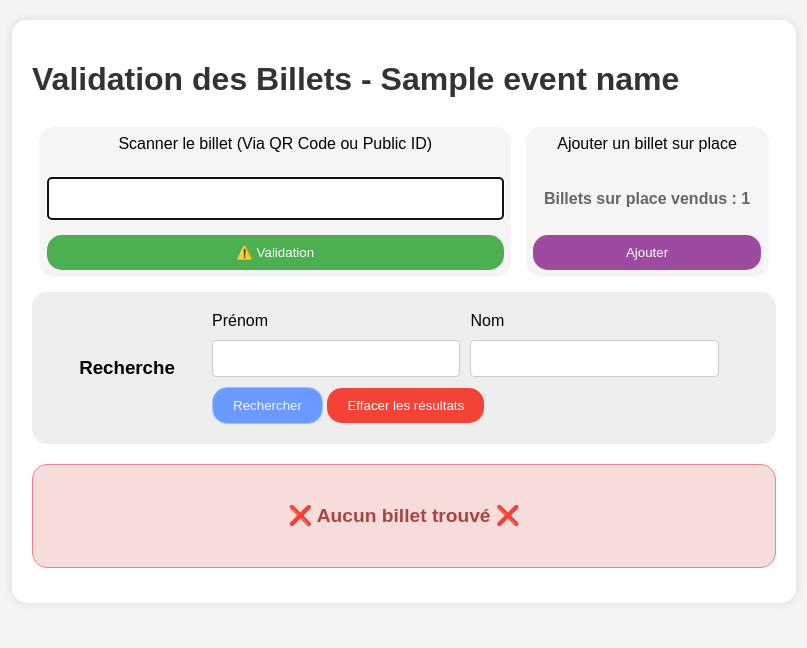
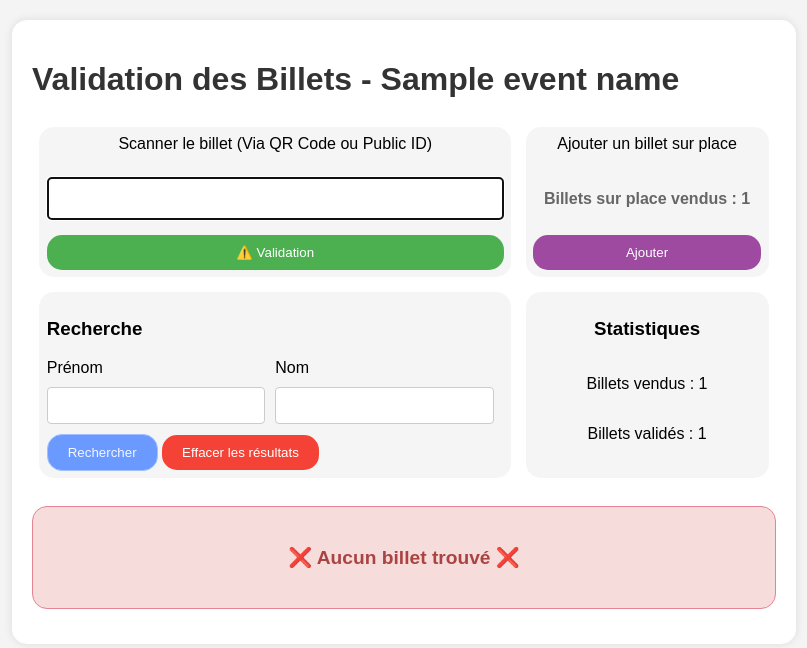
Before and after one commit to DrumSlayers/valideur-billet, a Flask app: template src/templates/index.html in a window 1280 px wide. Shown: the top 648 px of the page, without its empty margins (236-1043 px from the left). Run offline with Flask 3, Linux system fonts and the light colour scheme; the template is opened without the code that fills it: most values are stand-ins (such as "Sample title", 1, 10 or a date in 2020).

Commit message:
feat: tickets statistics (total / validated)

```diff
--- a/src/main.py
+++ b/src/main.py
@@ -2,7 +2,7 @@ from flask import Flask, render_template, request
 from dotenv import load_dotenv
 import os
 import pandas as pd
-from utils.csv_handler import load_tickets, manage_onplace_tickets
+from utils.csv_handler import load_tickets, manage_onplace_tickets, count_active_tickets, count_validated_tickets
 from utils.validator import validate_ticket, search_tickets
 app = Flask(__name__)
 
@@ -41,10 +41,16 @@ def validate():
         # Pour les requêtes GET
         onplace_count = manage_onplace_tickets('count')
 
+    # Calculer les compteurs après toute action
+    tickets_count = count_active_tickets(attendees_tickets_data)
+    validated_tickets_count = count_validated_tickets()
+
     return render_template('index.html',
                         results=results,
                         event_name=os.getenv('event_name'),
-                        onplace_count=onplace_count)
+                        onplace_count=onplace_count,
+                        tickets_count=tickets_count,
+                        validated_tickets_count=validated_tickets_count)
 
 @app.route('/search', methods=['GET', 'POST'])
 def search():
@@ -56,7 +62,15 @@ def search():
 
         results = search_tickets(attendees_tickets_data, public_id, first_name, last_name)
 
-    return render_template('index.html', results=results, event_name=os.getenv('event_name'))
+    # Ajouter les compteurs à la route de recherche
+    tickets_count = count_active_tickets(attendees_tickets_data)
+    validated_tickets_count = count_validated_tickets()
+
+    return render_template('index.html',
+                        results=results,
+                        event_name=os.getenv('event_name'),
+                        tickets_count=tickets_count,
+                        validated_tickets_count=validated_tickets_count)
 
 if __name__ == '__main__':
     app.run(debug=os.getenv('debug'), host="0.0.0.0")
--- a/src/static/styles.css
+++ b/src/static/styles.css
@@ -21,7 +21,6 @@ h1 {
 }
 
 .validation-box {
-    margin-bottom: 1%;
     padding: 1%;
     border-radius: 15px;
     gap: 1%;
@@ -86,15 +85,21 @@ h1 {
     align-self: center;
 }
 
+.search-box {
+    padding: 1%;
+    border-radius: 15px;
+    gap: 1%;
+    display: flex;
+    min-height: 100px; /* Définir une hauteur minimale */
+}
+
 .manual-search {
-    margin-bottom: 20px;
-    padding: 20px;
-    background-color: #eee;
+    flex: 2;  /* Prend 2/3 de l'espace */
+    display: flex;
+    flex-direction: column;
+    background-color: #f5f5f5;
     border-radius: 15px;
-    display: flex;
-    gap: 10px;
-    align-items: center;
-    justify-content: space-evenly;
+    padding: 1%;
 }
 
 .manual-search .form-group {
@@ -107,6 +112,17 @@ h1 {
     padding: 5px;
     margin-bottom: 10px;
     box-sizing: border-box; /* Include padding in width calculation */
+}
+
+.statistics-box {
+    flex: 1;  /* Prend 1/3 de l'espace */
+    display: flex;
+    flex-direction: column;
+    background-color: #f5f5f5;
+    border-radius: 15px;
+    padding: 1%;
+    margin-left: 1%;
+    align-items: center;
 }
 
 input[type="text"] {
--- a/src/templates/index.html
+++ b/src/templates/index.html
@@ -26,9 +26,10 @@
                 </form>
             </div>
         </div>
-        </form>
+
+        <div class="search-box">
             <div class="manual-search">
-            <h3>Recherche   </h3>
+                <h3>Recherche</h3>
                 <form action="/search" method="post" id="searchForm">
                     <div class="form-row">
                         <div class="form-group">
@@ -52,7 +53,13 @@
                     }
                 </script>
             </div>
-        </form>
+            <div class="statistics-box">
+                <h3>Statistiques</h3>
+                <p>Billets vendus : {{ tickets_count }}</p>
+                <p>Billets validés : {{ validated_tickets_count }}</p>
+            </div>
+        </div>
+
 
         {% if results is not none and results[0] %}
             <div class="results {% if results[1] and 'déjà validé' in results[1] %}warning{% elif results[1] and 'annulé' in results[1] %} error {% elif results[1] and 'Résultat(s)' in results[1] %}search-results{% else %}success{% endif %}">
```
Also changed, not shown: src/utils/csv_handler.py (+14 -2 lines). Lines whose indentation alone changed are shown as unchanged.
